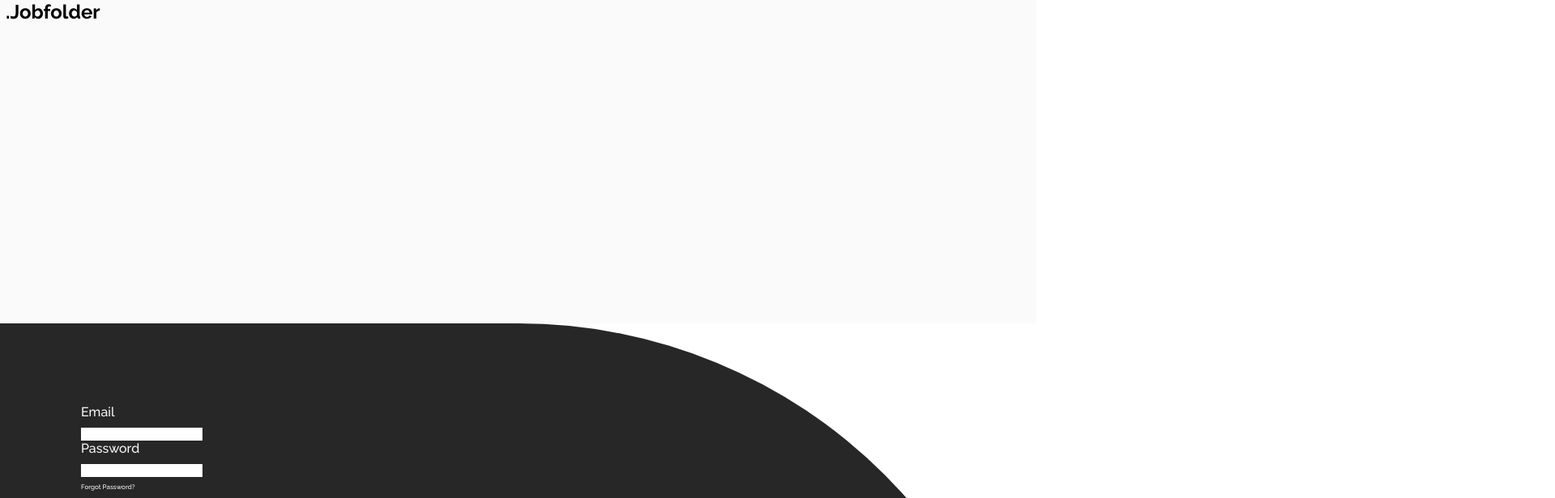
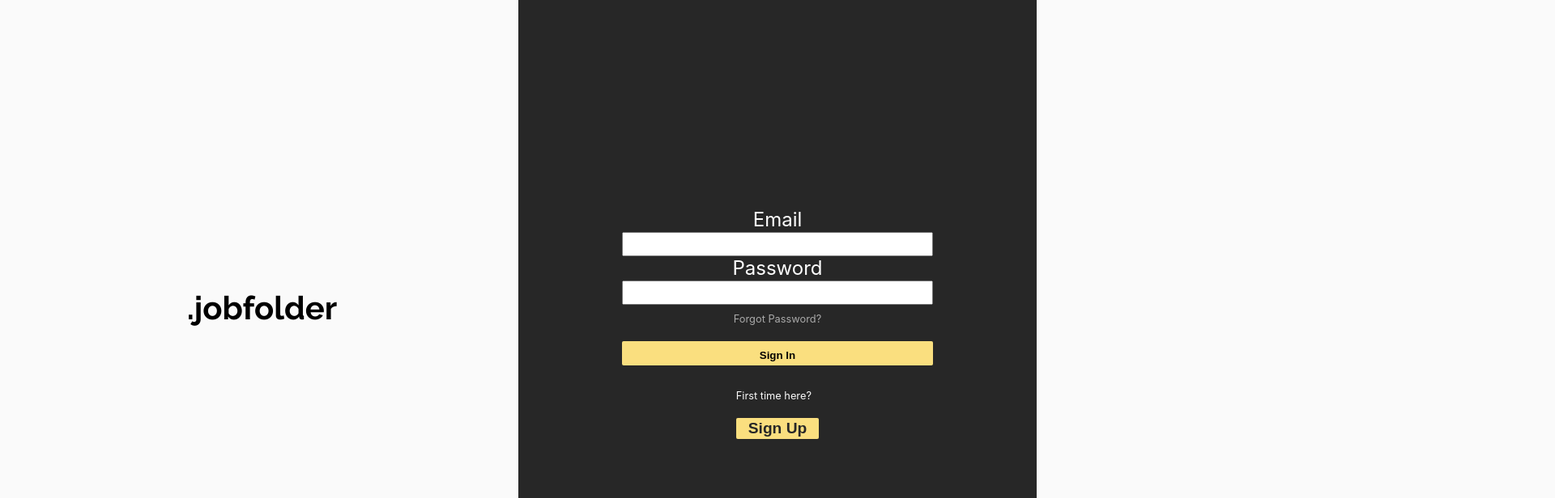
Before and after one commit to wesleyhedrick/JobFolder, a React (Create React App) app in the folder capstone-fe/: page /credentials in a window 1280 px wide. Shown: the top 616 px of the page at 81% size, 1920 px wide, since content can reach past the window. Built offline with nearby package versions, Linux system fonts and the light colour scheme.

Commit message:
ramseys is number one

```diff
--- a/capstone-fe/src/components/Hero.jsx
+++ b/capstone-fe/src/components/Hero.jsx
@@ -7,14 +7,14 @@ import {
 function Hero() {
     return (
         <>
-        <div className="hero-container">
+            <div className="hero-container">
             <div className="title">
                 <h1>.jobfolder</h1>
+                <h4>Let us help you make your job search, less stressful!</h4>
             </div>
-            <div className="paper-one">
-                <div className="folder">
-                <Link to='/credentials'className="signup-btn">Sign up!</Link>
-                </div>
+
+            <div className="folder">
+                <Link to='/credentials'className="hero-signup-btn">Get started</Link>
             </div>
         </div>
        </>
--- a/capstone-fe/src/components/InterviewQuestions.jsx
+++ b/capstone-fe/src/components/InterviewQuestions.jsx
@@ -1,3 +1,7 @@
+import './styles/Dashboard.css'
+
+
+
 function InterviewQuestions({changeDisplayOutput}){
     return (
         <div>
--- a/capstone-fe/src/components/Sidebar.jsx
+++ b/capstone-fe/src/components/Sidebar.jsx
@@ -17,11 +17,13 @@ const navBarItems = [
 function Sidebar({getSummaryData}) {
     return (
         <>
-            <div className="sidebar">
-                <h1>.jobfolder</h1>
-                {navBarItems.map(item =>
-                    <div onClick={(e)=>getSummaryData(e)} className={item.value}>{item.content}</div>)
-                }
+            <div className="sidebar-container">
+                <div className="sidebar">
+                    <h1>.jobfolder</h1>
+                    {navBarItems.map(item =>
+                        <div onClick={(e)=>getSummaryData(e)} className={item.value}>{item.content}</div>)
+                    }
+                </div>
             </div>
         </>
     )
--- a/capstone-fe/src/components/SignIn.jsx
+++ b/capstone-fe/src/components/SignIn.jsx
@@ -52,9 +52,7 @@ function SignIn({credStatus, setCredStatus, setWhichCredPage, setId}) {
     <>
 
         <form className="signin-container" onSubmit={sendSignInCreds}>
-            <div className="title"><h1>.Jobfolder</h1></div>
-                <div className="paper-one">
-                    <div className="folder">
+            <div className="title"><h1>.jobfolder</h1></div>
                 <div className="signin">
                     <label htmlFor="email">Email</label>
                     <input
@@ -73,9 +71,9 @@ function SignIn({credStatus, setCredStatus, setWhichCredPage, setId}) {
                     <p className='password-credential-emessage'>This password doesn't match anything we have.</p>: null}
                     <Link to='forgot-password' className="forgot-link">Forgot Password?</Link>
                     <input className="signin-btn" type="submit" value="Sign In"/>
+                    <div className="first-time">
                     <p>First time here?</p>
-                            <button className="signup-btn" onClick={()=>setWhichCredPage('sign-up')}>Create New Account</button>
-                    </div>
+                    <button className="signup-btn" onClick={()=>setWhichCredPage('sign-up')}>Sign Up</button>
                 </div>
             </div>
         </form>
--- a/capstone-fe/src/components/SignUp.jsx
+++ b/capstone-fe/src/components/SignUp.jsx
@@ -38,10 +38,9 @@ function SignUp({setWhichCredPage}) {
       <>
         <form className="signup-container" onSubmit={sendSignUpData} method="POST">
             <div className="title"><h1>.Jobfolder</h1></div>
-                  <div className="paper-one">
                 <div className="signup">
                         <label htmlFor="first">First Name</label>
-                              <input type="text" name="first" id="first"/>
+                        <input type="text" name="first" id="first" placeholder=""/>
 
                         <label htmlFor="last">Last Name</label>
                         <input type="text" name="last" id="last"/>
@@ -92,9 +91,7 @@ function SignUp({setWhichCredPage}) {
                             <option value="14">14</option>
                             <option value="15">15</option>
                         </select>
-
                     <input className="signup-btn" type="submit" value="Sign Up"/>
-                       </div>
             </div>
          </form>
       </>
--- a/capstone-fe/src/components/styles/Dashboard.css
+++ b/capstone-fe/src/components/styles/Dashboard.css
@@ -1,6 +1,7 @@
 body,
 html {
     height: 100vh;
+    background: #fafafa;
 }
 
 .grid-container {
@@ -19,11 +20,9 @@ html {
 }
 
 /* * Start Sidebar*/
-.sidebar {
-    font-size: 0.5rem;
-    line-height: 3rem;
-    text-transform: uppercase;
-    font-weight: 600;
+
+.sidebar-container {
+    font-size: 1rem;
     grid-area: sidebar;
     background-color: #fadf7f;
     -webkit-border-top-right-radius: 100px;
@@ -33,7 +32,6 @@ html {
     border-top-right-radius: 100px;
     border-bottom-right-radius: 100px;
     padding-top: 70px;
-    padding-left: 15px;
     color: #272727;
     top: 0;
     left: 0;
@@ -41,10 +39,17 @@ html {
     cursor: pointer;
 }
 
+.sidebar {
+    width: 100%;
+    padding-left: 15px;
+    line-height: 3rem;
+    text-transform: uppercase;
+    font-weight: 600;
+}
+
 .sidebar :hover {
-    background: #272727;
-    color: #fafafa;
-    transition: 0.5s ease;
+    color: #767676;
+    transition: 0.6s ease;
 }
 
 h1 {
@@ -58,10 +63,6 @@ h1 {
 /* * End  Sidebars */
 
 /* * Start Heads Up Display */
-
-h6 {
-    font-size: 1rem;
-}
 
 .head1 {
     font-size: 1.3rem;
@@ -102,7 +103,7 @@ h6 {
 }
 
 .head3 {
-    font-size: 1rem;
+    font-size: 1.3rem;
     display: flex;
     justify-content: center;
     align-items: center;
@@ -131,15 +132,21 @@ h6 {
 
 /* * Start Settings */
 
-.settings {
-    margin-top: 10px;
+.settings-container {
     grid-area: header;
+    margin-top: 30px;
     background-color: #fafafa;
-    box-shadow: rgba(0, 0, 0, 0.1) 0px 20px 25px -5px,
-        rgba(0, 0, 0, 0.04) 0px 10px 10px -5px;
     -webkit-border-radius: 10px;
     -moz-border-radius: 10px;
     border-radius: 10px;
+    box-shadow: rgba(99, 99, 99, 0.2) 0px 2px 8px 0px;
+}
+
+.settings > h4 {
+    display: flex;
+    padding-bottom: 30px;
+    margin-left: 30px;
+    margin-top: 20px;
 }
 
 /* * End settings */
@@ -159,7 +166,85 @@ h6 {
     color: #fafafa;
     border: none;
     padding: 5px 17px;
-    border-radius: 4px;
+    border-radius: 3px;
     cursor: pointer;
+    transition: 0.4s all ease-in-out;
 }
+
+.new-app-btn:hover {
+    background: #fadf7f;
+    color: #272727;
+}
+
 /* * End Display Panel */
+
+/* **Start Job modal** */
+
+.job-modal {
+    margin-top: 30px;
+    display: flex;
+    flex-direction: column;
+    justify-content: center;
+    align-items: center;
+    width: 100%;
+}
+
+.job-modal > label {
+    color: black;
+}
+
+.job-modal-btn {
+    margin-top: 30px;
+    font-family: "Poppins", sans-serif;
+    background: #272727;
+    color: #fafafa;
+    border: none;
+    padding: 2px;
+    border-radius: 3px;
+    cursor: pointer;
+    transition: 0.4s all ease-in-out;
+}
+
+.job-modal-btn:hover {
+    background: #fadf7f;
+    color: #272727;
+}
+
+/* **End Job Modal** */
+
+/* * Start Interview questions */
+
+.interview-sub {
+    margin-top: 150px;
+    display: flex;
+    justify-content: center;
+    align-items: center;
+}
+
+/* .interview-questions {
+    margin-top: 30px;
+    display: flex;
+    flex-direction: column;
+    justify-content: center;
+    align-items: center;
+    width: 100%;
+} */
+
+/* * End Interview questions */
+
+/* * Start Data confirm */
+
+.data-confirm {
+    display: flex;
+    flex-direction: column;
+    padding: 50px;
+    justify-content: center;
+    align-items: center;
+}
+/* * End Data confirm */
+
+/** Modal  */
+
+/* ** Media Queries */
+
+/** Aloha 🤙🏼 **/
--- a/capstone-fe/src/components/styles/Hero.css
+++ b/capstone-fe/src/components/styles/Hero.css
@@ -1,49 +1,50 @@
-* {
-    margin: 0;
-    padding: 0;
-    box-sizing: border-box;
-    font-family: "Raleway", sans-serif;
-}
-/* Hero Page */
-
-/* .hero-container {
-    background: #fafafa;
+.hero-container {
+    width: 100vw;
+    min-height: 100vh;
+    display: flex;
 }
 
 .title {
-    background: #fafafa;
-    height: 50vh;
-    padding: 100px;
+    display: flex;
+    justify-content: center;
+    align-items: center;
+    width: 50vw;
+    background-color: #fafafa;
 }
 
-h1 {
-    text-align: center;
-    padding: 100 0 0 0px;
+.title > h1 {
+    font-size: 2.5rem;
 }
 
-.paper-one {
-    width: 95vw;
-    background-color: #ffffff;
-    box-shadow: 0 1px 1px rgba(1, 0, 0, 1), 0 10px 0 -5px #eee;
+h4 {
+    font-family: "Poppins", sans-serif;
+    grid-column: 1 / 4;
 }
 
 .folder {
-    background: #272727;
-    height: 50vh;
-    padding: 100px;
-    border-top-right-radius: 319px;
-    -webkit-border-top-right-radius: 5000px;
-    -moz-border-radius-topright: 319px;
+    display: flex;
+    flex-direction: column;
+    justify-content: center;
+    align-items: center;
+    width: 50vw;
+    background-color: #272727;
 }
 
-.signup-btn {
+.hero-signup-btn {
+    display: flex;
+    font-weight: 600;
+    justify-content: center;
+    align-content: center;
     background: #fadf7f;
-    padding: 7px 15px;
-    color: #272727;
-    font-size: 1rem;
+    padding: 7px 15px 7px 15px;
     text-decoration: none;
-    font-family: "Poppins", sans-serif;
-    font-weight: 600;
-} */
+    color: black;
+    grid-area: overlap;
+    border-radius: 3px;
+    transition: 0.4s all ease-in-out;
+}
 
-/* End of Hero Page */
+.hero-signup-btn:hover {
+    color: grey;
+    background: #f9df83;
+}
--- a/capstone-fe/src/components/styles/Signin.css
+++ b/capstone-fe/src/components/styles/Signin.css
@@ -1,67 +1,103 @@
-body,
-html {
-    height: 100vh;
+* {
+    margin: 0;
+    padding: 0;
+    box-sizing: border-box;
 }
 
 .signin-container {
-    background: #fafafa;
+    width: 100vw;
+    min-height: 100vh;
+    display: flex;
+}
+
+.title {
+    display: flex;
+    flex-direction: column;
+    justify-content: center;
+    align-items: center;
+    width: 50vw;
+    background-color: #fafafa;
+}
+
+.signin {
+    display: flex;
+    flex-direction: column;
+    justify-content: center;
+    align-items: center;
+    width: 50vw;
+    background-color: #272727;
+}
+
+label {
+    line-height: 30px;
+    text-align: left;
+    color: #fff;
+    font-size: 1.5rem;
+}
+
+input {
+    line-height: 30px;
+    height: 30px;
+    width: 60%;
+}
+
+.signin-btn {
+    margin-top: 20px;
+    background: #fadf7f;
+    border: none;
+    padding: 3px 15px 3px 15px;
+    border-radius: 2px;
+    display: flex;
+    justify-content: center;
+    align-items: center;
+    font-weight: 600;
+    cursor: pointer;
+    transition: 0.4s all ease-in-out;
+}
+
+.signin-btn:hover {
+    color: grey;
+    background: #f9df83;
+}
+
+p {
+    margin-top: 30px;
+    color: #fafafa;
+    font-size: 0.8rem;
 }
 
 .forgot-link {
-    color: #fff;
+    text-align: right;
+    grid-column: 2 / 3;
     text-decoration: none;
-    font-size: 0.5rem;
+    color: rgb(170, 170, 170);
+    display: flex;
+    flex-direction: column;
+    font-size: 0.8rem;
+    padding-top: 10px;
+    transition: 0.4s all ease-in-out;
 }
 
-.title {
-    background: #fafafa;
-    height: 50vh;
-}
-
-.paper-one {
-    width: 800vw;
-    background-color: #ffffff;
-    box-shadow: 0 1px 1px rgba(1, 0, 0, 1), 0 10px 0 -5px #eee;
-}
-
-.folder {
-    width: 100vw;
-    background: #272727;
-    color: #fafafa;
-    height: 80vh;
-    padding: 100px;
-    border-top-right-radius: 319px;
-    -webkit-border-top-right-radius: 5000px;
-    -moz-border-radius-topright: 319px;
-    z-index: 1;
-}
-
-.signin > input {
-    border: none;
-    display: flex;
-    flex-direction: column;
-    margin-top: 10px;
-    color: #ccc;
+.forgot-link:hover {
+    color: #f9df83;
 }
 
 .signup-btn {
-    margin-top: 30px;
-    padding: 7px 15px;
-    background: #fadf7f;
-    color: #272727;
+    display: flex;
+    font-weight: 600;
+    justify-content: center;
+    align-content: center;
+    padding: 3px 15px 3px 15px;
+    text-decoration: none;
+    color: #fadf7f;
+    background: #272727;
     border: none;
+    grid-area: overlap;
     cursor: pointer;
+    font-size: 1.2rem;
+    transition: 0.4s all ease-in-out;
 }
 
-.signin-btn {
-    margin-top: 30px;
-    padding: 7px 15px;
-    background: #fadf7f;
-    color: #272727;
-    border: none;
-    cursor: pointer;
+.signup-btn:hover {
+    color: #fff;
 }
-
-label {
-    color: #fafafa;
-}
--- a/capstone-fe/src/components/styles/Signup.css
+++ b/capstone-fe/src/components/styles/Signup.css
@@ -1,20 +1,66 @@
+* {
+    margin: 0;
+    padding: 0;
+    box-sizing: border-box;
+}
+
 .signup-container {
-    background: #fafafa;
+    width: 100vw;
+    min-height: 100vh;
+    display: flex;
+}
+
+.title {
+    display: flex;
+    flex-direction: column;
+    justify-content: center;
+    align-items: center;
+    width: 50vw;
+    background-color: #fafafa;
 }
 
 .signup {
-    width: 80vw;
-    background: #272727;
-    color: #fafafa;
-    height: 80vh;
-    padding: 100px;
-    border-top-right-radius: 319px;
-    -webkit-border-top-right-radius: 5000px;
-    -moz-border-radius-topright: 319px;
-    z-index: 1;
+    display: flex;
+    flex-direction: column;
+    justify-content: center;
+    align-items: center;
+    width: 50vw;
+    background-color: #272727;
 }
 
-.title {
-    background: #fafafa;
-    height: 50vh;
+.signup-btn {
+    margin-top: 20px;
+    background: #fadf7f;
+    border: none;
+    padding: 2px 15px 2px 15px;
+    border-radius: 2px;
+    display: flex;
+    justify-content: center;
+    align-items: center;
+    font-weight: 600;
+    cursor: pointer;
+    color: #272727;
+    transition: 0.4s all ease-in-out;
 }
+
+.signup-btn:hover {
+    color: grey;
+    background: #f9df83;
+}
+
+select {
+    display: flex;
+}
+
+label {
+    line-height: 30px;
+    text-align: left;
+    color: #fff;
+    font-size: 1.5rem;
+}
+
+input {
+    line-height: 30px;
+    height: 30px;
+    width: 60%;
+}
```
Also changed, not shown: capstone-fe/src/components/DisplayPanel.jsx (+11 -10 lines), capstone-fe/src/components/HeadsUpDisplay.jsx (+7 -5 lines), capstone-fe/src/components/Settings.jsx (+5 -3 lines), capstone-fe/src/components/images/logo.png (added). Lines whose indentation alone changed are shown as unchanged.
